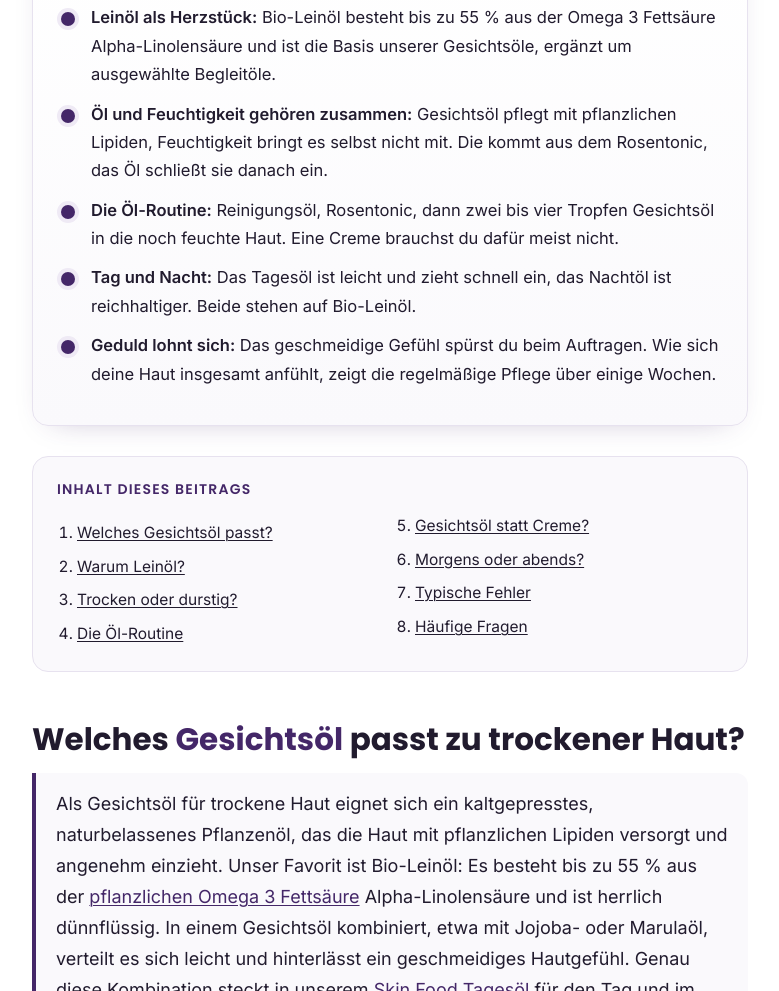
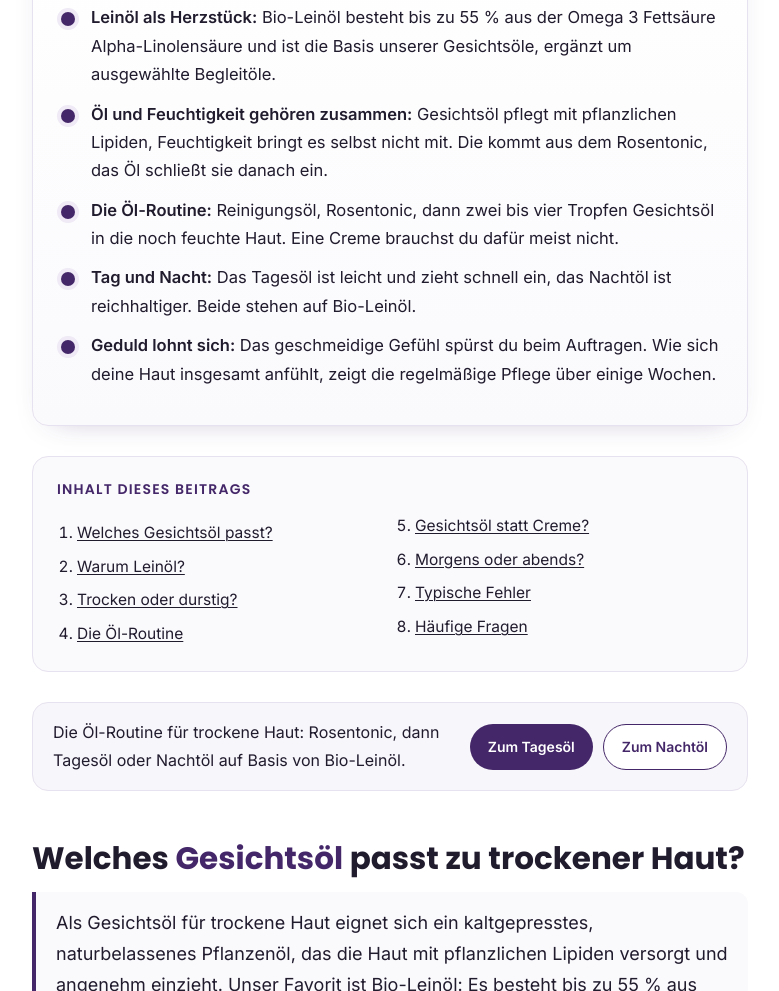
Before and after one commit to manuelkoessler-bot/sannis-blog-gesichtsoel-trockene-haut, a plain HTML site: page index.html in a window 1280 px wide. Shown: the part 1238-2229 px from the top of the page, without its empty margins (250-1029 px from the left). Drawn offline with Linux system fonts and the light colour scheme.

Commit message:
Positiver Einstieg, Mini-CTA, KI-Kennzeichnung
Co-Authored-By: Claude Opus 5.5 <noreply@anthropic.com>

```diff
--- a/index.html
+++ b/index.html
@@ -389,6 +389,15 @@
   .compare .card .card-title{font-family:'Poppins',sans-serif;font-weight:600;margin:0 0 10px;font-size:18px;line-height:1.25}
   .oils .oil .card-title{font-family:'Poppins',sans-serif;font-weight:600;margin:6px 0 4px;font-size:16.5px;line-height:1.25}
   @media(max-width:600px){.hero img{object-position:78% center}}
+  /* Mini-CTA nach dem Inhaltsverzeichnis */
+  .cta-mini{display:flex;align-items:center;gap:16px;flex-wrap:wrap;background:var(--lav-100);border:1px solid var(--line);border-radius:var(--radius);padding:16px 20px;margin:0 0 30px}
+  .cta-mini p{margin:0;flex:1;min-width:220px;font-size:16px;color:var(--ink)}
+  .cta-mini .btns{display:flex;gap:10px;flex-wrap:wrap}
+  .cta-mini a.mbtn{display:inline-flex;align-items:center;background:var(--purple);color:#fff !important;font-weight:600;font-size:14px;padding:10px 18px;border-radius:50px;white-space:nowrap;text-decoration:none}
+  .cta-mini a.mbtn.ghost{background:#fff;color:var(--purple) !important;border:1.5px solid var(--purple)}
+  .cta-mini a.mbtn:hover{text-decoration:none;opacity:.92}
+  /* KI-Kennzeichnung (EU AI Act Art. 50) */
+  .ai-label{position:absolute;right:14px;bottom:12px;background:rgba(33,27,46,.55);color:#fff;font-size:11px;letter-spacing:.3px;padding:4px 9px;border-radius:50px;backdrop-filter:blur(4px);pointer-events:none}
 </style>
 </head>
 <body>
@@ -413,6 +422,7 @@
 
 <section class="hero">
   <img src="hero-gesichtsoel-trockene-haut.webp" alt="Lächelnde Frau trägt Gesichtsöl mit den Fingerspitzen auf die Wange auf, im Hintergrund blühender Lein auf einer Alpenwiese, Gesichtsöl bei trockener Haut" width="1344" height="752" fetchpriority="high">
+  <span class="ai-label">KI-generiertes Bild</span>
   <div class="hero-overlay">
     <span class="eyebrow">Gesichtspflege · Skin Food</span>
     <h1>Gesichtsöl bei trockener Haut: Warum Leinöl so guttut und wie du es richtig anwendest</h1>
@@ -455,6 +465,16 @@
     <li><a href="#faq">Häufige Fragen</a></li>
   </ol>
 </nav>
+
+<!-- ============ MINI-CTA ============ -->
+<div class="cta-mini">
+  <p>Die Öl-Routine für trockene Haut: Rosentonic, dann Tagesöl oder Nachtöl auf Basis von Bio-Leinöl.</p>
+  <div class="btns">
+    <a class="mbtn" href="https://sannis.at/produkt/sannis-skin-food-tagoel/">Zum Tagesöl</a>
+    <a class="mbtn ghost" href="https://sannis.at/produkt/sannis-skin-food-nachtoel/">Zum Nachtöl</a>
+  </div>
+</div>
+
 
 <!-- ============ SECTION 1 ============ -->
 <h2 id="welches-oel">Welches <span class="accent">Gesichtsöl</span> passt zu trockener Haut?</h2>
```
Also changed, not shown: og-gesichtsoel-trockene-haut.webp.
